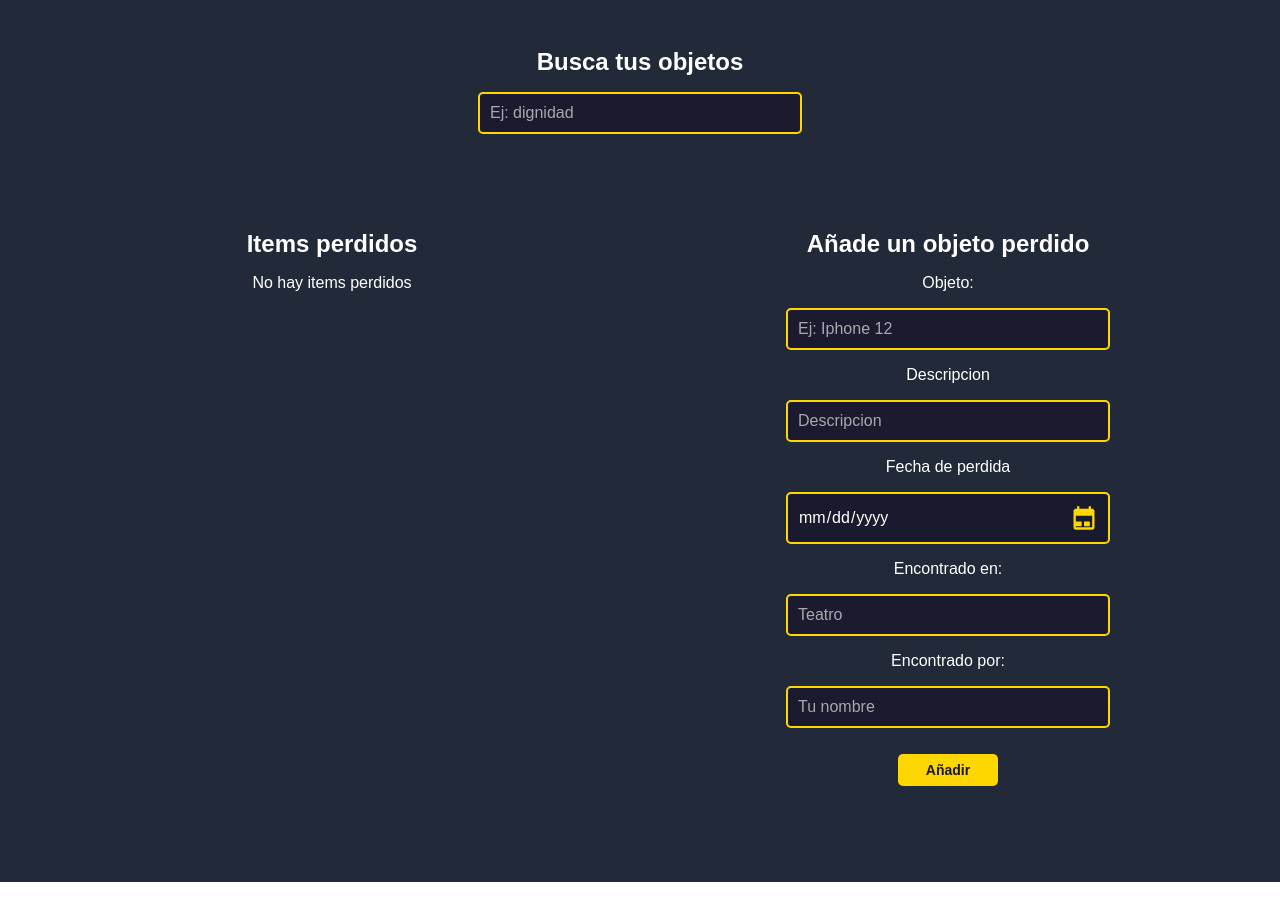
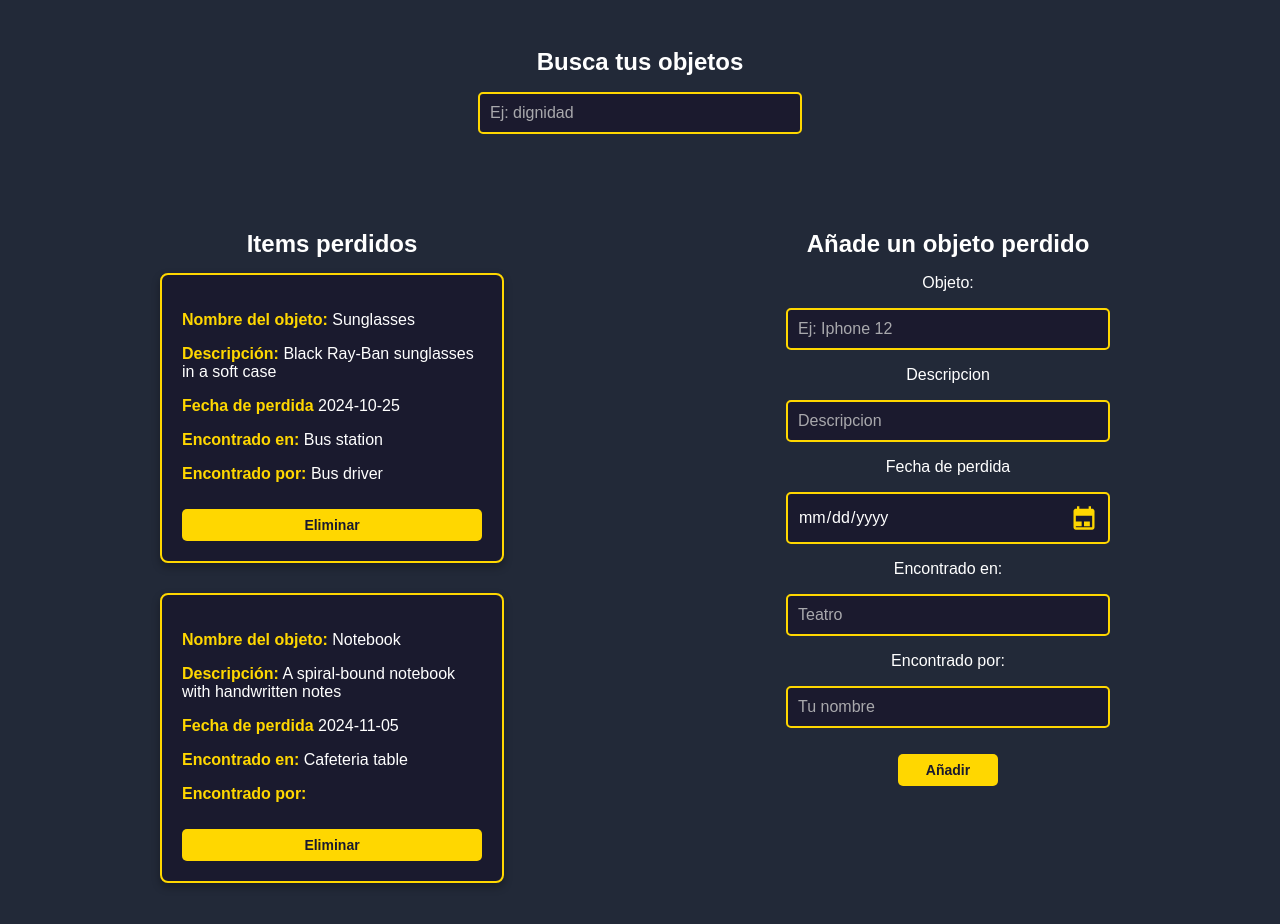
Before and after one commit to Cairon29/Personal-projects, a React (Vite) app in the folder SURB/SUBR-project/: page / in a window 1280 px wide. Shown: the top 924 px of the page. Before the commit the page ends 882 px from the top, so only its background shows below. Built offline with nearby package versions, Linux system fonts and the light colour scheme; data requests are answered from the project's data file.

Commit message:
Feature: deleting products logic added

```diff
--- a/SURB/SUBR-project/lost-items-logs.json
+++ b/SURB/SUBR-project/lost-items-logs.json
@@ -1,3 +1,24 @@
 {
-  "lost-items": []
+  "lost-items": [
+    {
+      "id": "4",
+      "object": "Sunglasses",
+      "description": "Black Ray-Ban sunglasses in a soft case",
+      "dateLost": "2024-10-25",
+      "dateFound": "2024-10-26",
+      "foundIn": "Bus station",
+      "foundBy": "Bus driver",
+      "state": true
+    },
+    {
+      "id": "5",
+      "object": "Notebook",
+      "description": "A spiral-bound notebook with handwritten notes",
+      "dateLost": "2024-11-05",
+      "dateFound": "",
+      "foundIn": "Cafeteria table",
+      "foundBy": "",
+      "state": false
+    }
+  ]
 }
--- a/SURB/SUBR-project/src/App.jsx
+++ b/SURB/SUBR-project/src/App.jsx
@@ -4,9 +4,8 @@ import { SearchInput, Form, LostItem } from './components'
 import services from './services/dbServices'
 
 function App() {
-
-  const [lostItems, setLostItems] =  useState([])
-  const [search, setSearch] =  useState('')
+  const [lostItems, setLostItems] = useState([])
+  const [search, setSearch] = useState('')
   const [formObject, setFormObject] = useState({
     id: '',
     object: '',
@@ -21,6 +20,7 @@ function App() {
   useEffect(() => {
     services.getLostItems()
     .then(data => setLostItems(data))
+    .catch(err => console.error("Error fetching lost items:", err));
   }, [])
 
   const handleInputs = {
@@ -52,28 +52,31 @@ function App() {
     console.log(e.target.value)
   }
 
-  /* PENDING */
   const handleFormSubmit = (e) => {
     e.preventDefault()
-
     const newLostItem = {...formObject, id: uuidv4()}
     services.addLostItem(newLostItem)
     .then((returnedItem) => {
       setLostItems(lostItems.concat(returnedItem))
-      setFormObject({...formObject, object: ""})
-      setFormObject({...formObject, description: ""})
-      setFormObject({...formObject, dateLost: ""})
-      setFormObject({...formObject, foundIn: ""})
-      setFormObject({...formObject, foundBy: ""})
+      setFormObject({
+        id: '',
+        object: '',
+        description: '',
+        dateLost: '',
+        dateFound: '',
+        foundIn: '',
+        foundBy: '',
+        state: false
+      });
     })
   }
-
-  /* PENDING */
   const handleDeleteLostItem = (id) => {
+    /* cuando se elimine un elemento perdido se generara una fecha aleatoria para el dateFound */
     services.deleteLostItem(id)
-    .then(response => console.log(response));
-    setLostItems(lostItems.map((item) => item.id !== id))
-    console.log('Trying to delete');
+    .then(() => {
+      setLostItems(lostItems.filter((item) => item.id !== id))
+    })
+    .catch(err => console.error("Error deleting item:", err));
   }
 
   return (
@@ -83,10 +86,14 @@ function App() {
         <h2>Items perdidos</h2>
         <section id='lostItems'>
         {
-          lostItems.length === 0
+          !lostItems
           ? <p>No hay items perdidos</p>
           : lostItems.map((item) => (
-            <LostItem key={item.id} lostItem={item} handleFound={handleDeleteLostItem(item.id)}/>
+            <LostItem
+              key={item.id}
+              lostItem={item}
+              handleFound={() => handleDeleteLostItem(item.id)}
+            />
           ))
         }
         </section>
--- a/SURB/SUBR-project/src/components/form/form.jsx
+++ b/SURB/SUBR-project/src/components/form/form.jsx
@@ -1,13 +1,4 @@
 export const Form = ({lostItemObject, hdlInputObject, handleSubmit}) => {
-
-  /* ON IT */
-  /* has to come an object by props to modify VALUES of the inputs*/
-
-
-  /* PENDING */
-  /* has to receive an object with the functions capable to controle the values of all inputs */
-  {/* cuando se elimine un elemento perdido se generara una fecha aleatoria para el dateFound */}
-
   return (
     <>
       <section id="form">
@@ -17,7 +8,7 @@ export const Form = ({lostItemObject, hdlInputObject, handleSubmit}) => {
               <label htmlFor="objeto"> Objeto:</label>
               <input
                 placeholder="Ej: Iphone 12"
-                name="objeto"
+                id="objeto"
                 type="text"
                 value={lostItemObject.object}
                 onChange={hdlInputObject.handleObjectName}
@@ -26,7 +17,7 @@ export const Form = ({lostItemObject, hdlInputObject, handleSubmit}) => {
               <label htmlFor="descripcion">Descripcion</label>
               <input
                 placeholder="Descripcion"
-                name="descripcion"
+                id="descripcion"
                 type="text"
                 value={lostItemObject.description}
                 onChange={hdlInputObject.handleDescription}
@@ -35,7 +26,7 @@ export const Form = ({lostItemObject, hdlInputObject, handleSubmit}) => {
               <label htmlFor="dateLost">Fecha de perdida</label>
               <input
                 placeholder="Fecha de perdida"
-                name="dateLost"
+                id="dateLost"
                 type="date"
                 value={lostItemObject.dateLost}
                 onChange={hdlInputObject.handleDateLost}
@@ -44,7 +35,7 @@ export const Form = ({lostItemObject, hdlInputObject, handleSubmit}) => {
               <label htmlFor="foundIn">Encontrado en:</label>
               <input
                 placeholder="Teatro"
-                name="foundIn"
+                id="foundIn"
                 type="text"
                 value={lostItemObject.foundIn}
                 onChange={hdlInputObject.handleFoundIn}
@@ -53,7 +44,7 @@ export const Form = ({lostItemObject, hdlInputObject, handleSubmit}) => {
               <label htmlFor="foundBy">Encontrado por:</label>
               <input
                 placeholder="Tu nombre"
-                name="foundBy"
+                id="foundBy"
                 type="text"
                 value={lostItemObject.foundBy}
                 onChange={hdlInputObject.handleFoundBy}
```
